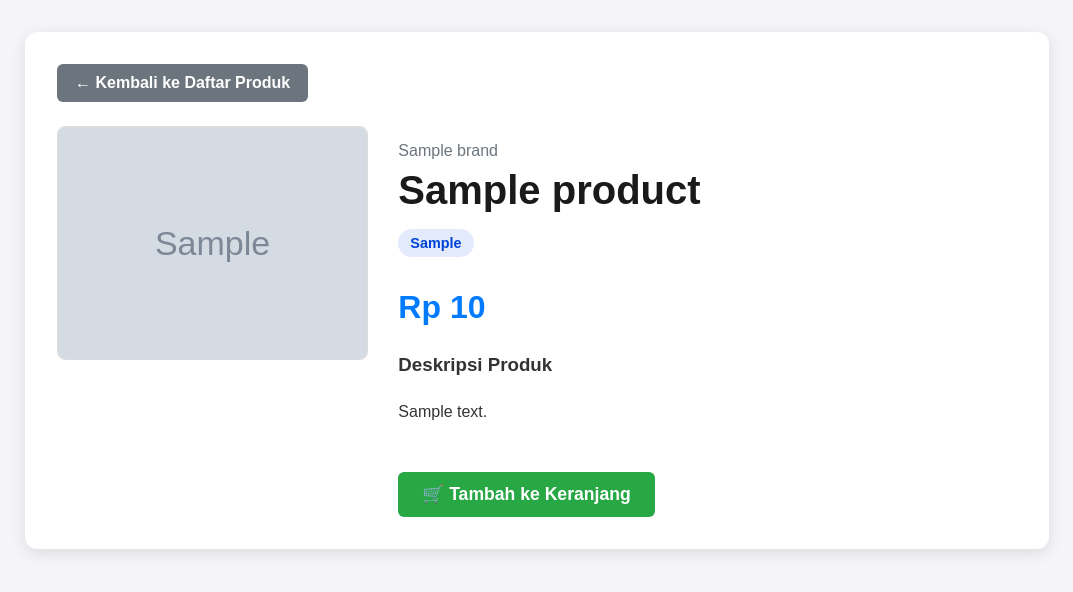
After one commit to jonathanhans22/footballshop, a Django app: template main/templates/product_detail.html in a window 1280 px wide. The commit adds this page. Shown: the top 592 px of the page, without its empty margins (103-1176 px from the left). Run offline with Django 3.2, Linux system fonts and the light colour scheme; the template is opened without the code that fills it: most values are stand-ins (such as "Sample title", 1, 10 or a date in 2020); grey boxes marked "Sample" are stand-in pictures.

Commit message:
Tugas 3 selesai

```diff
--- a/footballshop/settings.py
+++ b/footballshop/settings.py
@@ -45,7 +45,8 @@ INSTALLED_APPS = [
     'django.contrib.sessions',
     'django.contrib.messages',
     'django.contrib.staticfiles',
-    'main'
+    'django.contrib.humanize',
+    'main',
 ]
 
 MIDDLEWARE = [
@@ -63,7 +64,7 @@ ROOT_URLCONF = 'footballshop.urls'
 TEMPLATES = [
     {
         'BACKEND': 'django.template.backends.django.DjangoTemplates',
-        'DIRS': [],
+        'DIRS': [BASE_DIR / 'templates'], # Tambahkan konten baris ini
         'APP_DIRS': True,
         'OPTIONS': {
             'context_processors': [
--- /dev/null
+++ b/main/templates/base.html
@@ -0,0 +1,13 @@
+{% load static %}
+<!DOCTYPE html>
+<html lang="en">
+<head>
+    <meta charset="UTF-8" />
+    <meta name="viewport" content="width=device-width, initial-scale=1.0" />
+    {% block meta %} {% endblock meta %}
+</head>
+
+<body>
+    {% block content %} {% endblock content %}
+</body>
+</html>
--- /dev/null
+++ b/main/templates/product_detail.html
@@ -0,0 +1,171 @@
+{% extends 'base.html' %}
+{% load humanize %}  {% block content %}
+<style>
+    body {
+        font-family: Arial, sans-serif;
+        background-color: #f4f4f9;
+        color: #333;
+    }
+
+    .container {
+        max-width: 960px;
+        margin: 2rem auto;
+        padding: 2rem;
+        background-color: #fff;
+        border-radius: 12px;
+        box-shadow: 0 4px 15px rgba(0, 0, 0, 0.1);
+    }
+
+    .back-button {
+        display: inline-block;
+        padding: 10px 18px;
+        background-color: #6c757d;
+        color: white;
+        text-decoration: none;
+        border-radius: 6px;
+        font-weight: bold;
+        transition: background-color 0.3s;
+        margin-bottom: 1.5rem;
+    }
+
+    .back-button:hover {
+        background-color: #5a6268;
+    }
+
+    .product-layout {
+        display: flex;
+        gap: 2rem;
+        flex-wrap: wrap;
+    }
+
+    .product-image {
+        flex: 1;
+        min-width: 300px;
+    }
+
+    .product-image img {
+        width: 100%;
+        height: auto;
+        border-radius: 8px;
+        border: 1px solid #ddd;
+    }
+
+    .product-details {
+        flex: 2;
+        min-width: 300px;
+    }
+
+    .product-brand {
+        color: #6c757d;
+        font-size: 1rem;
+        margin-bottom: 0.5rem;
+    }
+
+    .product-name {
+        font-size: 2.5rem;
+        margin-top: 0;
+        margin-bottom: 1rem;
+        color: #1a1a1a;
+    }
+
+    .product-price {
+        font-size: 2rem;
+        font-weight: bold;
+        color: #007bff;
+        margin-bottom: 1.5rem;
+    }
+
+    .product-meta {
+        margin-bottom: 1.5rem;
+    }
+
+    .badge {
+        display: inline-block;
+        padding: 6px 12px;
+        border-radius: 16px;
+        font-size: 0.9rem;
+        font-weight: 600;
+        margin-right: 0.5rem;
+    }
+
+    .badge-category {
+        background-color: #e2eafc;
+        color: #0042d6;
+    }
+
+    .badge-featured {
+        background-color: #fff0c1;
+        color: #795508;
+    }
+
+    .product-description {
+        line-height: 1.6;
+    }
+
+    .cta-button {
+        display: inline-block;
+        padding: 12px 24px;
+        background-color: #28a745;
+        color: white;
+        text-decoration: none;
+        border-radius: 6px;
+        font-weight: bold;
+        font-size: 1.1rem;
+        transition: background-color 0.3s;
+        margin-top: 2rem;
+        border: none;
+        cursor: pointer;
+    }
+
+    .cta-button:hover {
+        background-color: #218838;
+    }
+
+    @media (max-width: 768px) {
+        .product-layout {
+            flex-direction: column;
+        }
+        .container {
+            padding: 1rem;
+        }
+        .product-name {
+            font-size: 2rem;
+        }
+    }
+</style>
+
+<div class="container">
+    <a href="{% url 'main:show_main' %}" class="back-button">← Kembali ke Daftar Produk</a>
+
+    <div class="product-layout">
+        <div class="product-image">
+            {% if product.thumbnail %}
+                <img src="{{ product.thumbnail }}" alt="Thumbnail for {{ product.name }}">
+            {% else %}
+                <img src="https://via.placeholder.com/400x400.png?text=No+Image" alt="No image available">
+            {% endif %}
+        </div>
+
+        <div class="product-details">
+            <p class="product-brand">{{ product.brand }}</p>
+            <h1 class="product-name">{{ product.name }}</h1>
+
+            <div class="product-meta">
+                <span class="badge badge-category">{{ product.get_category_display }}</span>
+                {% if product.is_featured %}
+                    <span class="badge badge-featured">⭐ Produk Unggulan</span>
+                {% endif %}
+            </div>
+
+            <p class="product-price">Rp {{ product.price|intcomma }}</p>
+
+            <div class="product-description">
+                <h3>Deskripsi Produk</h3>
+                <p>{{ product.description|linebreaks }}</p>
+            </div>
+
+            <button class="cta-button">🛒 Tambah ke Keranjang</button>
+        </div>
+    </div>
+</div>
+{% endblock content %}
```
Also changed, not shown: main/forms.py (added, +7 -0 lines), main/models.py (+9 -3 lines), main/templates/create_product.html (added, +18 -0 lines), main/templates/main.html (+44 -3 lines), main/urls.py (+9 -1 lines), main/views.py (+75 -4 lines), README.md, db.sqlite3, main/migrations/0001_initial.py.
